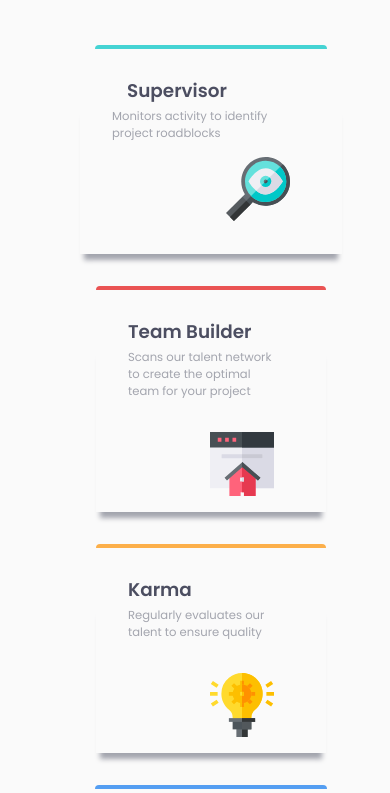
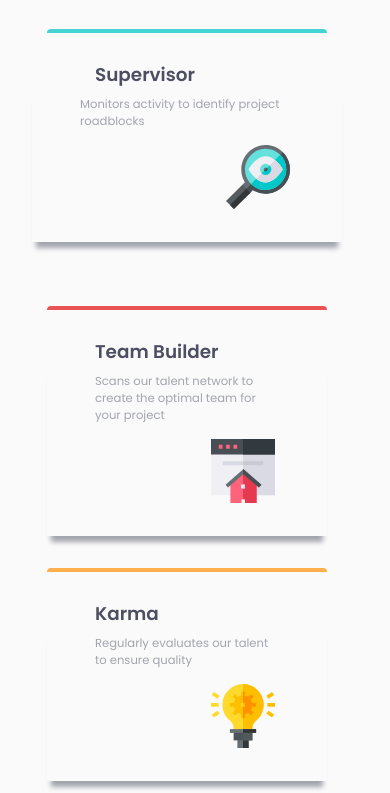
Before and after one commit to thedalto/four-card-feature-section-master, a plain HTML site: page index.html in a window 390 px wide. Shown: the part 307-1100 px from the top of the page. Drawn offline with Linux system fonts and the light colour scheme.

Commit message:
feat
add responsive to layout tablet and mobile

```diff
--- a/css/styles.css
+++ b/css/styles.css
@@ -20,7 +20,6 @@ header {
   width: 100%;
 
   text-align: center;
-  align-items: center;
 }
 
 svg{
@@ -59,10 +58,11 @@ main {
   flex-direction: row;
   display: flex;
 
-  margin-left: 1rem;
-  padding: 3rem 1rem 1rem 3rem;
+  padding: 2rem 3rem 1rem 3rem;
 
+  justify-content: center;
   align-items: center;
+
 }
 
 .card-contander:nth-child(2) {
@@ -70,15 +70,17 @@ main {
 }
 
 .card-contender {
-  padding: 1.5rem;
+  padding: 5rem;
+
 }
 
 .card-title-sup, .card-title-tea, .card-title-kar, .card-title-cal {
+
   font-size: 1.15rem;
   font-weight: 600;
 
   padding-top: 1.75rem;
-  padding-left: 2rem;
+  padding-left: 3rem;
 
   border-radius: 0.25rem;
 
@@ -107,19 +109,19 @@ main {
   font-size: 0.725rem;
   font-weight: 400;
 
-  padding: 0.25rem 3rem 7rem 2rem;
+  padding: 0.5rem 3rem 7rem;
   box-shadow: 0px 10px 5px -4px hsl(229, 6%, 66%);
 
   color: hsl(229, 6%, 66%);
 }
 
 .card-column{
-  padding-right: 1rem;
-  padding-left: 1rem;
+  padding: 3rem 1rem;
 }
 
 
-@media only screen and (max-width: 750px) {
+@media only screen and (max-width: 450px) {
+
   body{
     padding: 5rem 1rem ;
   }
@@ -129,16 +131,46 @@ main {
     display: grid;
 
     padding: 3rem;
+
+  }
+
+  .card-column{
+    padding: 0rem;
   }
 
   .card-description{
     margin-bottom: 2rem;
   }
 
-  .card-title-cal, .card-title-sup{
+  .card-title-cal, .card-title-sup, .card-column{
+    width: 280px;
 
-    margin-left: 15px;
-    margin-right: 15px;
+    margin: auto;
+
   }
 
 }
+
+@media only screen and (max-width: 950px){
+
+  main{
+    flex-direction: column;
+    display: flex;
+
+    align-items: stretch;
+
+    padding: 2rem 2rem 2rem 1rem;
+}
+
+  }
+
+.card-column{
+  padding: 0rem ;
+
+  margin-bottom: 2rem;
+  margin-top: 2rem;
+}
+
+.card-title-kar{
+  margin-top: 2rem;
+}
```
